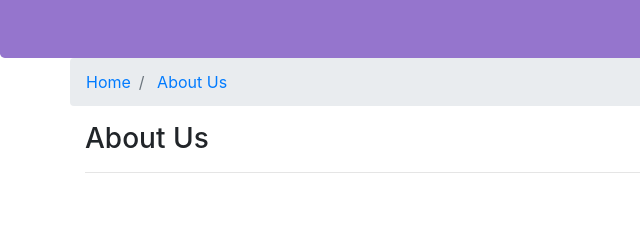
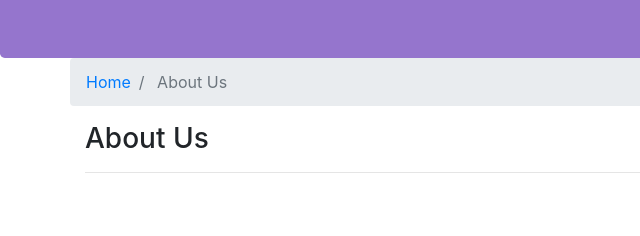
Before and after one commit to qaas/coursera-bootstrap, a website: page aboutus.html in a window 1280 px wide. Shown: the part 276-512 px from the top of the page, 0-640 px from the left. Drawn offline with nearby package versions, Linux system fonts and the light colour scheme.

Commit message:
navbar and breadcrumbs

```diff
--- a/aboutus.html
+++ b/aboutus.html
@@ -63,7 +63,7 @@
                     <a href="./index.html">Home</a>
                 </li>
                 <li class="breadcrumb-item active">
-                    <a href="./aboutus.html">About Us</a>
+                    About Us
                 </li>
             </ol>
             <div class="col-12 col-sm-12">
```
